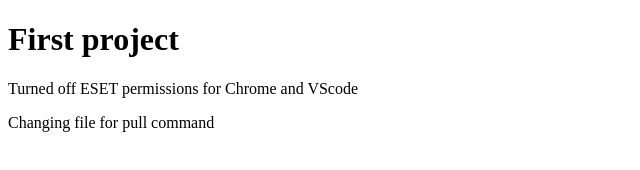
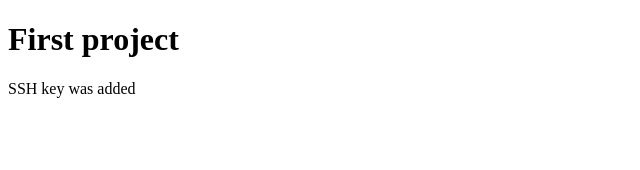
Before and after one commit to BaciJIickiH/first_project, a plain HTML site: page index.html in a window 1280 px wide. Shown: the whole page, without its empty margins (0-640 px from the left). Drawn offline with Linux system fonts and the light colour scheme.

Commit message:
SSHkey was added

```diff
--- a/index.html
+++ b/index.html
@@ -8,7 +8,6 @@
 </head>
 <body>
   <h1>First project</h1>
-  <p>Turned off ESET permissions for Chrome and VScode</p>
-  <p>Changing file for pull command</p>
+  <p>SSH key was added</p>
 </body>
 </html>
```
